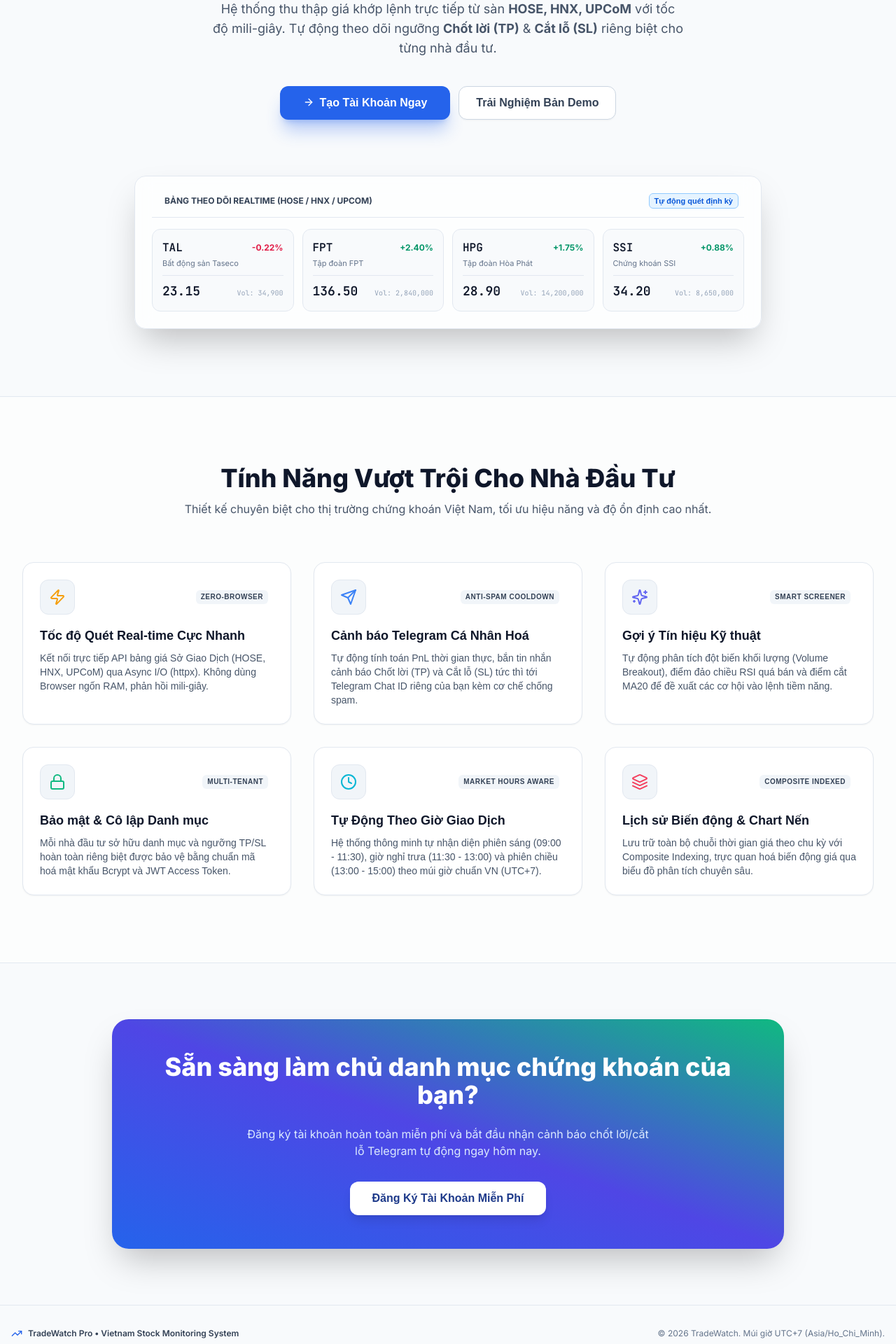
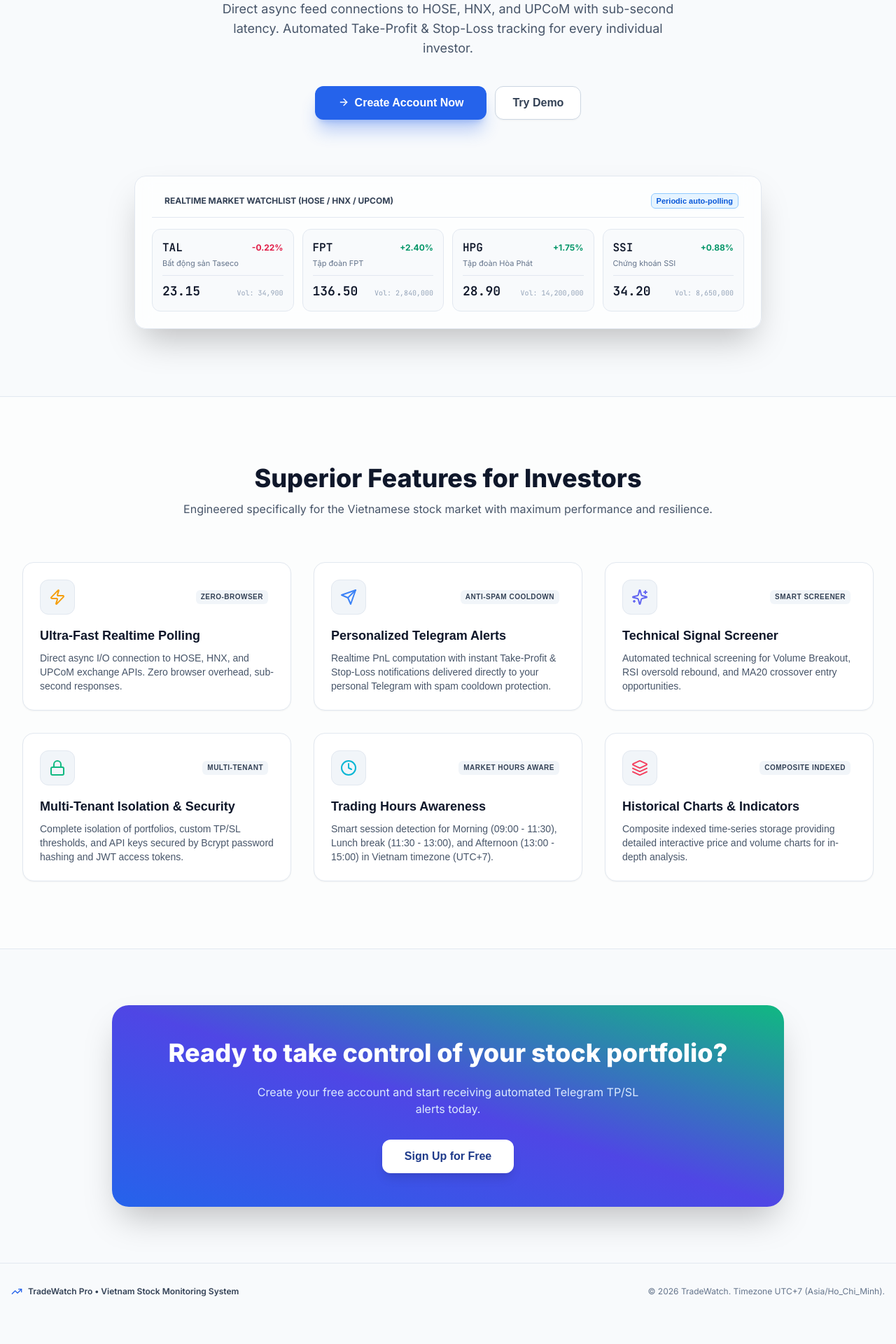
Before and after one commit to vinhnguyen2665/TradeWatch, a React (Vite) app in the folder frontend/: page / in a window 1280 px wide. Shown: the part 376-2296 px from the top of the page at 70% size. After the commit the page ends 2261 px from the top, so only its background shows below. Built offline with nearby package versions, Linux system fonts and the light colour scheme.

Commit message:
refactor: internationalize landing page, use shared constants, and update auth input attributes

```diff
--- a/frontend/src/components/AdminUserManagementModal.tsx
+++ b/frontend/src/components/AdminUserManagementModal.tsx
@@ -749,7 +749,7 @@ export const AdminUserManagementModal: React.FC<AdminUserManagementModalProps> =
             name="telegram_chat_id"
             label={<span className="text-xs font-semibold">{t('auth.telegramChatId')}</span>}
           >
-            <Input placeholder="VD: 123456789" />
+            <Input placeholder="VD: 123456789" autoComplete="off" spellCheck={false} />
           </Form.Item>
 
           <div className="flex items-center justify-end gap-2 pt-3 border-t border-slate-100 dark:border-slate-800">
@@ -824,7 +824,7 @@ export const AdminUserManagementModal: React.FC<AdminUserManagementModalProps> =
             name="telegram_chat_id"
             label={<span className="text-xs font-semibold">{t('auth.telegramChatId')}</span>}
           >
-            <Input placeholder="Telegram Chat ID" />
+            <Input placeholder="Telegram Chat ID" autoComplete="off" spellCheck={false} />
           </Form.Item>
 
           <Form.Item
--- a/frontend/src/components/AuthModal.tsx
+++ b/frontend/src/components/AuthModal.tsx
@@ -243,6 +243,8 @@ export const AuthModal: React.FC<AuthModalProps> = ({
                       prefix={<Send className="w-4 h-4 text-slate-400 mr-1" />}
                       placeholder="VD: 123456789"
                       className="rounded-lg h-10 mono-font"
+                      autoComplete="off"
+                      spellCheck={false}
                     />
                   </Form.Item>
 
--- a/frontend/src/components/LandingPage.tsx
+++ b/frontend/src/components/LandingPage.tsx
@@ -67,39 +67,39 @@ export const LandingPage: React.FC<LandingPageProps> = ({
   const features = [
     {
       icon: <Zap className="w-6 h-6 text-amber-500" />,
-      title: 'Tốc độ Quét Real-time Cực Nhanh',
-      description: 'Kết nối trực tiếp API bảng giá Sở Giao Dịch (HOSE, HNX, UPCoM) qua Async I/O (httpx). Không dùng Browser ngốn RAM, phản hồi mili-giây.',
-      badge: 'Zero-Browser',
+      title: t('landing.feat1Title'),
+      description: t('landing.feat1Desc'),
+      badge: t('landing.feat1Badge'),
     },
     {
       icon: <Send className="w-6 h-6 text-blue-500" />,
-      title: 'Cảnh báo Telegram Cá Nhân Hoá',
-      description: 'Tự động tính toán PnL thời gian thực, bắn tin nhắn cảnh báo Chốt lời (TP) và Cắt lỗ (SL) tức thì tới Telegram Chat ID riêng của bạn kèm cơ chế chống spam.',
-      badge: 'Anti-Spam Cooldown',
+      title: t('landing.feat2Title'),
+      description: t('landing.feat2Desc'),
+      badge: t('landing.feat2Badge'),
     },
     {
       icon: <Sparkles className="w-6 h-6 text-indigo-500" />,
-      title: 'Gợi ý Tín hiệu Kỹ thuật',
-      description: 'Tự động phân tích đột biến khối lượng (Volume Breakout), điểm đảo chiều RSI quá bán và điểm cắt MA20 để đề xuất các cơ hội vào lệnh tiềm năng.',
-      badge: 'Smart Screener',
+      title: t('landing.feat3Title'),
+      description: t('landing.feat3Desc'),
+      badge: t('landing.feat3Badge'),
     },
     {
       icon: <Lock className="w-6 h-6 text-emerald-500" />,
-      title: 'Bảo mật & Cô lập Danh mục',
-      description: 'Mỗi nhà đầu tư sở hữu danh mục và ngưỡng TP/SL hoàn toàn riêng biệt được bảo vệ bằng chuẩn mã hoá mật khẩu Bcrypt và JWT Access Token.',
-      badge: 'Multi-Tenant',
+      title: t('landing.feat4Title'),
+      description: t('landing.feat4Desc'),
+      badge: t('landing.feat4Badge'),
     },
     {
       icon: <Clock className="w-6 h-6 text-cyan-500" />,
-      title: 'Tự Động Theo Giờ Giao Dịch',
-      description: 'Hệ thống thông minh tự nhận diện phiên sáng (09:00 - 11:30), giờ nghỉ trưa (11:30 - 13:00) và phiên chiều (13:00 - 15:00) theo múi giờ chuẩn VN (UTC+7).',
-      badge: 'Market Hours Aware',
+      title: t('landing.feat5Title'),
+      description: t('landing.feat5Desc'),
+      badge: t('landing.feat5Badge'),
     },
     {
       icon: <Layers className="w-6 h-6 text-rose-500" />,
-      title: 'Lịch sử Biến động & Chart Nến',
-      description: 'Lưu trữ toàn bộ chuỗi thời gian giá theo chu kỳ với Composite Indexing, trực quan hoá biến động giá qua biểu đồ phân tích chuyên sâu.',
-      badge: 'Composite Indexed',
+      title: t('landing.feat6Title'),
+      description: t('landing.feat6Desc'),
+      badge: t('landing.feat6Badge'),
     },
   ];
 
@@ -173,18 +173,18 @@ export const LandingPage: React.FC<LandingPageProps> = ({
         <div className="max-w-7xl mx-auto px-4 sm:px-6 lg:px-8 text-center space-y-6 sm:space-y-8">
           <div className="inline-flex items-center gap-2 px-3.5 py-1.5 rounded-full bg-blue-50 dark:bg-blue-950/80 border border-blue-200 dark:border-blue-800/80 text-blue-700 dark:text-blue-400 text-xs font-semibold shadow-sm">
             <Sparkles className="w-3.5 h-3.5" />
-            <span>Nền tảng Giám sát & Quản trị Rủi ro Danh mục Chứng khoán VN 24/7</span>
+            <span>{t('landing.heroBadge')}</span>
           </div>
 
           <h1 className="text-3xl sm:text-5xl lg:text-6xl font-extrabold tracking-tight text-slate-900 dark:text-white max-w-4xl mx-auto leading-tight sm:leading-tight">
+            <span>{t('landing.heroTitlePrefix')} </span>
             <span className="bg-gradient-to-r from-blue-600 via-indigo-500 to-emerald-500 bg-clip-text text-transparent">
-              Giám sát Danh mục Chứng khoán
+              {t('landing.heroTitleHighlight')}
             </span>
           </h1>
 
           <p className="text-base sm:text-lg text-slate-600 dark:text-slate-300 max-w-2xl mx-auto leading-relaxed">
-            Hệ thống thu thập giá khớp lệnh trực tiếp từ sàn <b>HOSE, HNX, UPCoM</b> với tốc độ mili-giây.
-            Tự động theo dõi ngưỡng <b>Chốt lời (TP)</b> & <b>Cắt lỗ (SL)</b> riêng biệt cho từng nhà đầu tư.
+            {t('landing.heroDesc')}
           </p>
 
           <div className="flex flex-wrap items-center justify-center gap-3 pt-2">
@@ -195,14 +195,14 @@ export const LandingPage: React.FC<LandingPageProps> = ({
               icon={<ArrowRight className="w-4 h-4" />}
               className="h-12 px-8 rounded-xl bg-blue-600 hover:bg-blue-500 font-bold shadow-xl shadow-blue-600/30 flex items-center gap-2 text-base"
             >
-              Tạo Tài Khoản Ngay
+              {t('landing.createAccountBtn')}
             </Button>
             <Button
               size="large"
               onClick={() => openAuth('login')}
               className="h-12 px-6 rounded-xl border-slate-300 dark:border-slate-700 font-semibold text-slate-700 dark:text-slate-200 hover:border-blue-500 bg-white dark:bg-slate-900 text-base"
             >
-              Trải Nghiệm Bản Demo
+              {t('landing.demoBtn')}
             </Button>
           </div>
 
@@ -213,10 +213,10 @@ export const LandingPage: React.FC<LandingPageProps> = ({
                 <div className="flex items-center gap-2">
                   <span className="w-2.5 h-2.5 rounded-full bg-emerald-500 animate-ping" />
                   <span className="text-xs font-bold text-slate-700 dark:text-slate-200">
-                    BẢNG THEO DÕI REALTIME (HOSE / HNX / UPCOM)
+                    {t('landing.liveBoardTitle')}
                   </span>
                 </div>
-                <Tag color="blue" className="text-[11px] font-semibold">Tự động quét định kỳ</Tag>
+                <Tag color="blue" className="text-[11px] font-semibold">{t('landing.autoScan')}</Tag>
               </div>
 
               <div className="grid grid-cols-1 sm:grid-cols-2 md:grid-cols-4 gap-3">
@@ -249,10 +249,10 @@ export const LandingPage: React.FC<LandingPageProps> = ({
         <div className="max-w-7xl mx-auto px-4 sm:px-6 lg:px-8">
           <div className="text-center max-w-3xl mx-auto mb-12 sm:mb-16 space-y-3">
             <h2 className="text-2xl sm:text-4xl font-extrabold text-slate-900 dark:text-white">
-              Tính Năng Vượt Trội Cho Nhà Đầu Tư
+              {t('landing.featureSectionTitle')}
             </h2>
             <p className="text-sm sm:text-base text-slate-600 dark:text-slate-400">
-              Thiết kế chuyên biệt cho thị trường chứng khoán Việt Nam, tối ưu hiệu năng và độ ổn định cao nhất.
+              {t('landing.featureSectionDesc')}
             </p>
           </div>
 
@@ -291,10 +291,10 @@ export const LandingPage: React.FC<LandingPageProps> = ({
         <div className="max-w-5xl mx-auto px-4 sm:px-6 lg:px-8">
           <div className="p-8 sm:p-12 rounded-3xl bg-gradient-to-tr from-blue-600 via-indigo-600 to-emerald-500 text-white shadow-2xl text-center space-y-6 relative overflow-hidden">
             <h2 className="text-2xl sm:text-4xl font-black">
-              Sẵn sàng làm chủ danh mục chứng khoán của bạn?
+              {t('landing.ctaTitle')}
             </h2>
             <p className="text-sm sm:text-base text-blue-100 max-w-xl mx-auto">
-              Đăng ký tài khoản hoàn toàn miễn phí và bắt đầu nhận cảnh báo chốt lời/cắt lỗ Telegram tự động ngay hôm nay.
+              {t('landing.ctaDesc')}
             </p>
             <div className="pt-2">
               <Button
@@ -302,7 +302,7 @@ export const LandingPage: React.FC<LandingPageProps> = ({
                 onClick={() => openAuth('register')}
                 className="h-12 px-8 rounded-xl bg-white text-blue-900 hover:bg-blue-50 font-extrabold shadow-lg border-0 text-base"
               >
-                Đăng Ký Tài Khoản Miễn Phí
+                {t('landing.ctaRegisterBtn')}
               </Button>
             </div>
           </div>
@@ -314,10 +314,10 @@ export const LandingPage: React.FC<LandingPageProps> = ({
         <div className="max-w-7xl mx-auto px-4 flex flex-col sm:flex-row items-center justify-between gap-4">
           <div className="flex items-center gap-2 font-semibold text-slate-700 dark:text-slate-300">
             <TrendingUp className="w-4 h-4 text-blue-600" />
-            <span>TradeWatch Pro • Vietnam Stock Monitoring System</span>
+            <span>TradeWatch Pro • {t('landing.footerTagline')}</span>
           </div>
           <div>
-            © {new Date().getFullYear()} TradeWatch. Múi giờ UTC+7 (Asia/Ho_Chi_Minh).
+            © {new Date().getFullYear()} TradeWatch. {t('landing.footerTimezone')}.
           </div>
         </div>
       </footer>
--- a/frontend/src/i18n/locales/en.json
+++ b/frontend/src/i18n/locales/en.json
@@ -280,12 +280,34 @@
     "heroTitleHighlight": "Portfolio Monitoring",
     "heroDesc": "Direct async feed connections to HOSE, HNX, and UPCoM with sub-second latency. Automated Take-Profit & Stop-Loss tracking for every individual investor.",
     "getStartedBtn": "Get Started Free",
+    "createAccountBtn": "Create Account Now",
     "demoBtn": "Try Demo",
     "liveBoardTitle": "REALTIME MARKET WATCHLIST (HOSE / HNX / UPCOM)",
     "autoScan": "Periodic auto-polling",
     "featureSectionTitle": "Superior Features for Investors",
     "featureSectionDesc": "Engineered specifically for the Vietnamese stock market with maximum performance and resilience.",
+    "feat1Title": "Ultra-Fast Realtime Polling",
+    "feat1Desc": "Direct async I/O connection to HOSE, HNX, and UPCoM exchange APIs. Zero browser overhead, sub-second responses.",
+    "feat1Badge": "Zero-Browser",
+    "feat2Title": "Personalized Telegram Alerts",
+    "feat2Desc": "Realtime PnL computation with instant Take-Profit & Stop-Loss notifications delivered directly to your personal Telegram with spam cooldown protection.",
+    "feat2Badge": "Anti-Spam Cooldown",
+    "feat3Title": "Technical Signal Screener",
+    "feat3Desc": "Automated technical screening for Volume Breakout, RSI oversold rebound, and MA20 crossover entry opportunities.",
+    "feat3Badge": "Smart Screener",
+    "feat4Title": "Multi-Tenant Isolation & Security",
+    "feat4Desc": "Complete isolation of portfolios, custom TP/SL thresholds, and API keys secured by Bcrypt password hashing and JWT access tokens.",
+    "feat4Badge": "Multi-Tenant",
+    "feat5Title": "Trading Hours Awareness",
+    "feat5Desc": "Smart session detection for Morning (09:00 - 11:30), Lunch break (11:30 - 13:00), and Afternoon (13:00 - 15:00) in Vietnam timezone (UTC+7).",
+    "feat5Badge": "Market Hours Aware",
+    "feat6Title": "Historical Charts & Indicators",
+    "feat6Desc": "Composite indexed time-series storage providing detailed interactive price and volume charts for in-depth analysis.",
+    "feat6Badge": "Composite Indexed",
     "ctaTitle": "Ready to take control of your stock portfolio?",
-    "ctaDesc": "Create your free account and start receiving automated Telegram TP/SL alerts today."
+    "ctaDesc": "Create your free account and start receiving automated Telegram TP/SL alerts today.",
+    "ctaRegisterBtn": "Sign Up for Free",
+    "footerTagline": "Vietnam Stock Monitoring System",
+    "footerTimezone": "Timezone UTC+7 (Asia/Ho_Chi_Minh)"
   }
 }
--- a/frontend/src/i18n/locales/vi.json
+++ b/frontend/src/i18n/locales/vi.json
@@ -280,12 +280,34 @@
     "heroTitleHighlight": "Chứng khoán Thông Minh",
     "heroDesc": "Hệ thống thu thập giá khớp lệnh trực tiếp từ sàn HOSE, HNX, UPCoM với tốc độ mili-giây. Tự động theo dõi ngưỡng Chốt lời (TP) & Cắt lỗ (SL) riêng biệt cho từng nhà đầu tư.",
     "getStartedBtn": "Bắt Đầu Miễn Phí",
+    "createAccountBtn": "Tạo Tài Khoản Ngay",
     "demoBtn": "Trải Nghiệm Bản Demo",
     "liveBoardTitle": "BẢNG THEO DÕI REALTIME (HOSE / HNX / UPCOM)",
     "autoScan": "Tự động quét định kỳ",
     "featureSectionTitle": "Tính Năng Vượt Trội Cho Nhà Đầu Tư",
     "featureSectionDesc": "Thiết kế chuyên biệt cho thị trường chứng khoán Việt Nam, tối ưu hiệu năng và độ ổn định cao nhất.",
+    "feat1Title": "Tốc độ Quét Real-time Cực Nhanh",
+    "feat1Desc": "Kết nối trực tiếp API bảng giá Sở Giao Dịch (HOSE, HNX, UPCoM) qua Async I/O (httpx). Không dùng Browser ngốn RAM, phản hồi mili-giây.",
+    "feat1Badge": "Zero-Browser",
+    "feat2Title": "Cảnh báo Telegram Cá Nhân Hoá",
+    "feat2Desc": "Tự động tính toán PnL thời gian thực, bắn tin nhắn cảnh báo Chốt lời (TP) và Cắt lỗ (SL) tức thì tới Telegram Chat ID riêng của bạn kèm cơ chế chống spam.",
+    "feat2Badge": "Anti-Spam Cooldown",
+    "feat3Title": "Gợi ý Tín hiệu Kỹ thuật",
+    "feat3Desc": "Tự động phân tích đột biến khối lượng (Volume Breakout), điểm đảo chiều RSI quá bán và điểm cắt MA20 để đề xuất các cơ hội vào lệnh tiềm năng.",
+    "feat3Badge": "Smart Screener",
+    "feat4Title": "Bảo mật & Cô lập Danh mục",
+    "feat4Desc": "Mỗi nhà đầu tư sở hữu danh mục và ngưỡng TP/SL hoàn toàn riêng biệt được bảo vệ bằng chuẩn mã hoá mật khẩu Bcrypt và JWT Access Token.",
+    "feat4Badge": "Multi-Tenant",
+    "feat5Title": "Tự Động Theo Giờ Giao Dịch",
+    "feat5Desc": "Hệ thống thông minh tự nhận diện phiên sáng (09:00 - 11:30), giờ nghỉ trưa (11:30 - 13:00) và phiên chiều (13:00 - 15:00) theo múi giờ chuẩn VN (UTC+7).",
+    "feat5Badge": "Market Hours Aware",
+    "feat6Title": "Lịch sử Biến động & Chart Nến",
+    "feat6Desc": "Lưu trữ toàn bộ chuỗi thời gian giá theo chu kỳ với Composite Indexing, trực quan hoá biến động giá qua biểu đồ phân tích chuyên sâu.",
+    "feat6Badge": "Composite Indexed",
     "ctaTitle": "Sẵn sàng làm chủ danh mục chứng khoán của bạn?",
-    "ctaDesc": "Đăng ký tài khoản hoàn toàn miễn phí và bắt đầu nhận cảnh báo chốt lời/cắt lỗ Telegram tự động ngay hôm nay."
+    "ctaDesc": "Đăng ký tài khoản hoàn toàn miễn phí và bắt đầu nhận cảnh báo chốt lời/cắt lỗ Telegram tự động ngay hôm nay.",
+    "ctaRegisterBtn": "Đăng Ký Tài Khoản Miễn Phí",
+    "footerTagline": "Hệ thống Giám sát Chứng khoán Việt Nam",
+    "footerTimezone": "Múi giờ UTC+7 (Asia/Ho_Chi_Minh)"
   }
 }
```
Also changed, not shown: frontend/src/components/ScreenerModal.tsx (+7 -6 lines), frontend/src/components/SettingsDrawer.tsx (+39 -25 lines), frontend/src/constants/index.ts (+17 -0 lines).
